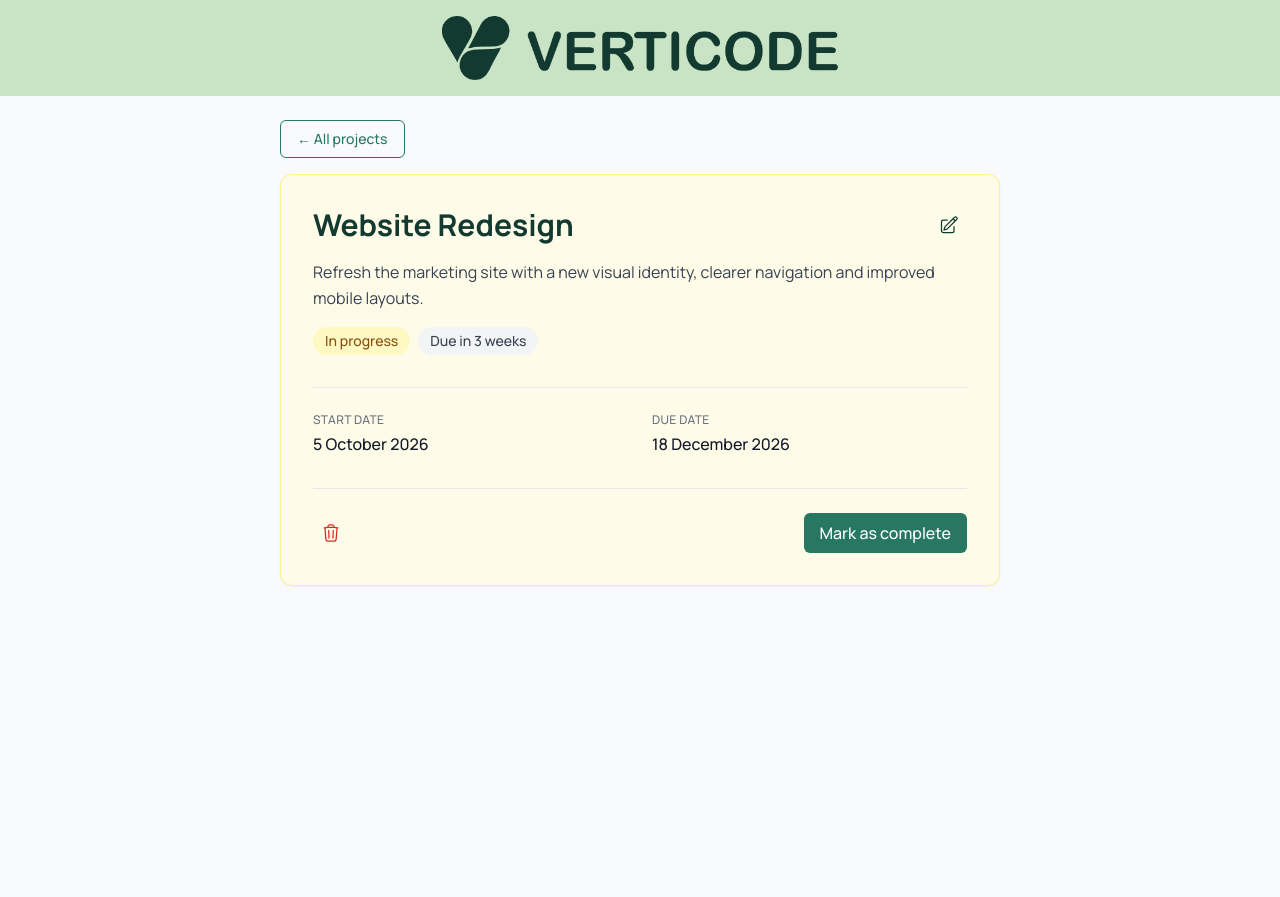
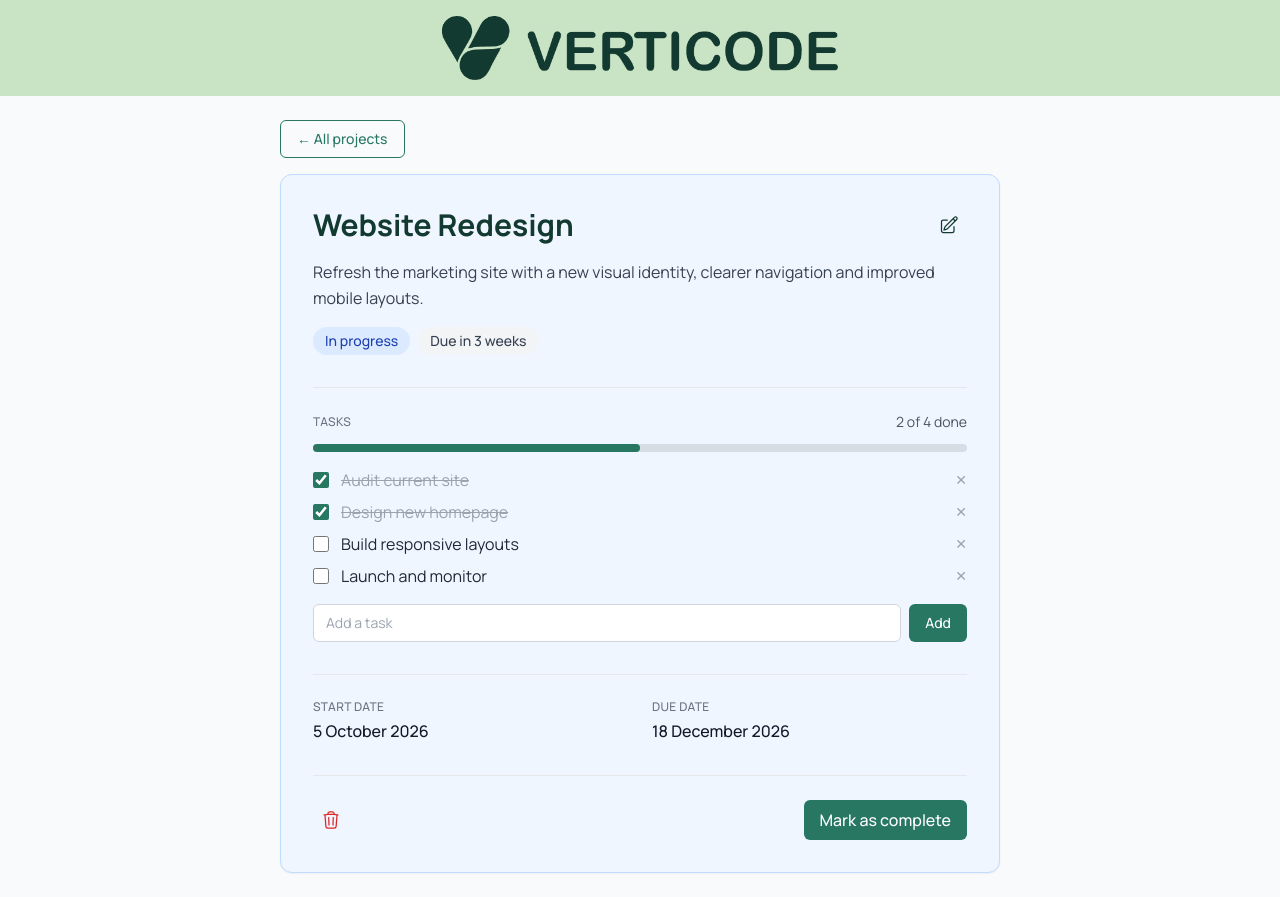
Before and after one commit to amorourke/Verticode-tech-test, a React (Vite) app: page /projects/1 in a window 1280 px wide. Before the commit the page ends 800 px from the top, so only its background shows below. Built offline with nearby package versions, Linux system fonts and the light colour scheme.

Commit message:
add task completion bar and functionality

```diff
--- a/src/components/ProjectDetails.tsx
+++ b/src/components/ProjectDetails.tsx
@@ -1,10 +1,14 @@
-import { useState } from "react";
+import { useState, type FormEvent } from "react";
 import { Link, useParams } from "react-router-dom";
-import { ProjectStatus, type IProject } from "../models/Project";
+import { ProjectStatus, type IProject, type ITask } from "../models/Project";
 import ProjectForm from "./ProjectForm";
 import { formatDate } from "../utils/formatDate";
 import { DUE_DATE_TONE_STYLES, getDueDateLabel } from "../utils/getDueDateLabel";
+import { createTask, getTaskProgress, removeTask, toggleTask } from "../utils/tasks";
 import { OVERDUE_BORDER, STATUS_STYLES } from "../styles/statusStyles";
+
+
+
 
 const PILL = "rounded-full px-3 py-1 text-sm font-medium";
 const CARD_LAYOUT = "mt-4 rounded-xl border p-6 shadow-sm sm:p-8";
@@ -25,6 +29,7 @@ export default function ProjectDetails({ projects, onDelete, onUpdate }: Project
 
   const [editingId, setEditingId] = useState<string | null>(null);
   const [justCompletedId, setJustCompletedId] = useState<string | null>(null);
+  const [newTaskTitle, setNewTaskTitle] = useState("");
 
   if (!project) {
     return (
@@ -51,6 +56,20 @@ export default function ProjectDetails({ projects, onDelete, onUpdate }: Project
   function undoComplete() {
     onUpdate({ ...project!, status: ProjectStatus.InProgress });
     setJustCompletedId(null);
+  }
+
+  const tasks = project.tasks ?? [];
+  const progress = getTaskProgress(tasks);
+
+  function updateTasks(updatedTasks: ITask[]) {
+    onUpdate({ ...project!, tasks: updatedTasks });
+  }
+
+  function handleAddTask(event: FormEvent<HTMLFormElement>) {
+    event.preventDefault();
+    if (!newTaskTitle.trim()) return;
+    updateTasks([...tasks, createTask(newTaskTitle)]);
+    setNewTaskTitle("");
   }
 
   return (
@@ -97,6 +116,64 @@ export default function ProjectDetails({ projects, onDelete, onUpdate }: Project
               </span>
             )}
           </div>
+
+          <div className="mt-8 border-t border-gray-200 pt-6">
+          <div className="flex items-center justify-between">
+            <h2 className="text-xs font-medium uppercase tracking-wide text-gray-500">Tasks</h2>
+            {progress && <span className="text-sm text-gray-600">{progress.done} of {progress.total} done</span>}
+          </div>
+
+          {progress && (
+            <div
+              role="progressbar"
+              aria-label="Task progress"
+              aria-valuenow={progress.percent}
+              aria-valuemin={0}
+              aria-valuemax={100}
+              className="mt-3 h-2 rounded-full bg-black/10">
+              <div
+                className="h-full rounded-full bg-green-500 transition-[width] duration-300"
+                style={{ width: `${progress.percent}%` }}
+              />
+            </div>
+          )}
+
+          <ul className="mt-4 flex flex-col gap-2">
+            {tasks.map((task) => (
+              <li key={task.id} className="flex items-center justify-between gap-3">
+                <label className="flex items-center gap-3">
+                  <input
+                    type="checkbox"
+                    checked={task.completed}
+                    onChange={() => updateTasks(toggleTask(tasks, task.id))}
+                    className="h-4 w-4 accent-green-500"
+                  />
+                  <span className={task.completed ? "text-gray-400 line-through" : "text-gray-800"}>{task.name}</span>
+                </label>
+                <button
+                  type="button"
+                  onClick={() => updateTasks(removeTask(tasks, task.id))}
+                  aria-label={`Delete task ${task.name}`}
+                  className="text-sm text-gray-400 hover:text-red-600">
+                  ✕
+                </button>
+              </li>
+            ))}
+          </ul>
+
+          <form onSubmit={handleAddTask} className="mt-4 flex gap-2">
+            <input
+              value={newTaskTitle}
+              onChange={(e) => setNewTaskTitle(e.target.value)}
+              placeholder="Add a task"
+              aria-label="New task"
+              className="flex-1 rounded-md border border-gray-300 bg-white px-3 py-2 text-sm"
+            />
+            <button type="submit" className="rounded-md bg-green-500 px-4 py-2 text-sm font-medium text-white hover:bg-green-600">
+              Add
+            </button>
+          </form>
+        </div>
 
           <dl className="mt-8 grid gap-6 border-t border-gray-200 pt-6 sm:grid-cols-2">
             <div>
--- a/src/components/ProjectForm.tsx
+++ b/src/components/ProjectForm.tsx
@@ -35,6 +35,7 @@ export default function ProjectForm({
       startDate,
       dueDate: dueDate || undefined,
       status,
+      tasks: initialValues?.tasks,
     };
 
     const newErrors = validateProject(project);
--- a/src/components/ProjectList.tsx
+++ b/src/components/ProjectList.tsx
@@ -11,6 +11,7 @@ import { DUE_DATE_TONE_STYLES, getDueDateLabel } from "../utils/getDueDateLabel"
 import { STATUS_DISPLAY_ORDER, sortProjects } from "../utils/sortProjects";
 import { formatDate } from "../utils/formatDate";
 import { OVERDUE_BORDER, STATUS_STYLES } from "../styles/statusStyles";
+import { getTaskProgress } from "../utils/tasks";
 
 const LABEL = "mb-1 block text-xs font-medium";
 const SELECT = "w-full rounded-md border border-gray-300 px-2.5 py-1.5 text-sm";
@@ -141,6 +142,8 @@ export default function ProjectList({ projects }: ProjectListProps) {
                   const dueDateLabel = getDueDateLabel(project);
                   const styles = STATUS_STYLES[project.status];
                   const isOverdue = dueDateLabel?.tone === "overdue";
+                  const progress = getTaskProgress(project.tasks);
+
                   return (
                     <li key={project.id}>
                       <Link
@@ -148,8 +151,22 @@ export default function ProjectList({ projects }: ProjectListProps) {
                         className={`flex h-full flex-col rounded-3xl border p-6 shadow-sm transition-all duration-200 hover:scale-[1.03] hover:shadow-xl ${styles.card} ${styles.cardHover} ${
                           isOverdue ? OVERDUE_BORDER : styles.border
                         }`}>
+
                         <span className="line-clamp-2 text-lg font-bold text-gray-900">{project.name}</span>
                         <span className="mt-2 line-clamp-2 text-sm text-gray-600">{project.description}</span>
+
+                        {progress && (
+                          <span className="mt-4 flex items-center gap-2">
+                            <span className="h-1.5 flex-1 rounded-full bg-black/10">
+                              <span
+                                className="block h-full rounded-full bg-green-500"
+                                style={{ width: `${progress.percent}%` }}
+                              />
+                            </span>
+                            <span className="text-xs text-gray-500">{progress.done}/{progress.total}</span>
+                          </span>
+                        )}
+
                         <span className="mt-auto flex items-end justify-between gap-3 pt-4">
                           <span className="text-xs text-gray-500">
                             {project.dueDate ? `Due ${formatDate(project.dueDate, "short")}` : "No due date"}
--- a/src/data/mockProjects.ts
+++ b/src/data/mockProjects.ts
@@ -9,6 +9,12 @@ export const mockProjects: IProject[] = [
     startDate: "2026-10-05",
     dueDate: "2026-12-18",
     status: ProjectStatus.InProgress,
+    tasks: [
+      { id: "1-1", name: "Audit current site", completed: true },
+      { id: "1-2", name: "Design new homepage", completed: true },
+      { id: "1-3", name: "Build responsive layouts", completed: false },
+      { id: "1-4", name: "Launch and monitor", completed: false },
+    ],
   },
   {
     id: "2",
@@ -18,6 +24,10 @@ export const mockProjects: IProject[] = [
     startDate: "2027-01-11",
     dueDate: "2027-03-26",
     status: ProjectStatus.NotStarted,
+    tasks: [
+      { id: "2-1", name: "Gather requirements", completed: false },
+      { id: "2-2", name: "Draft setup flow", completed: false },
+    ],
   },
   {
     id: "3",
@@ -27,6 +37,11 @@ export const mockProjects: IProject[] = [
     startDate: "2026-07-06",
     dueDate: "2026-09-25",
     status: ProjectStatus.Complete,
+    tasks: [
+      { id: "3-1", name: "Review access controls", completed: true },
+      { id: "3-2", name: "Update dependencies", completed: true },
+      { id: "3-3", name: "Fix high-priority findings", completed: true },
+    ],
   },
   {
     id: "4",
@@ -44,6 +59,11 @@ export const mockProjects: IProject[] = [
     startDate: "2026-09-14",
     dueDate: "2026-11-13",
     status: ProjectStatus.InProgress,
+    tasks: [
+      { id: "5-1", name: "Map existing subscriptions", completed: true },
+      { id: "5-2", name: "Set up new payment provider", completed: false },
+      { id: "5-3", name: "Migrate customer data", completed: false },
+    ],
   },
   {
     id: "6",
@@ -53,6 +73,12 @@ export const mockProjects: IProject[] = [
     startDate: "2026-11-02",
     dueDate: "2026-11-28",
     status: ProjectStatus.InProgress,
+    tasks: [
+      { id: "6-1", name: "Write email copy", completed: true },
+      { id: "6-2", name: "Design landing page", completed: true },
+      { id: "6-3", name: "Schedule social posts", completed: true },
+      { id: "6-4", name: "Final sign-off", completed: false },
+    ],
   },
   {
     id: "7",
@@ -71,6 +97,13 @@ export const mockProjects: IProject[] = [
     startDate: "2026-11-09",
     dueDate: "2026-11-24",
     status: ProjectStatus.InProgress,
+    tasks: [
+      { id: "8-1", name: "Collect financials", completed: true },
+      { id: "8-2", name: "Pull product metrics", completed: true },
+      { id: "8-3", name: "Add hiring update", completed: true },
+      { id: "8-4", name: "Build slides", completed: true },
+      { id: "8-5", name: "Rehearse presentation", completed: false },
+    ],
   },
   {
     id: "9",
@@ -80,6 +113,11 @@ export const mockProjects: IProject[] = [
     startDate: "2026-11-17",
     dueDate: "2026-11-25",
     status: ProjectStatus.InProgress,
+    tasks: [
+      { id: "9-1", name: "Define priority tags", completed: true },
+      { id: "9-2", name: "Set up routing rules", completed: false },
+      { id: "9-3", name: "Train support team", completed: false },
+    ],
   },
   {
     id: "10",
@@ -98,6 +136,10 @@ export const mockProjects: IProject[] = [
     startDate: "2026-08-03",
     dueDate: "2026-10-16",
     status: ProjectStatus.Complete,
+    tasks: [
+      { id: "11-1", name: "Update logo rules", completed: true },
+      { id: "11-2", name: "Finalise colour palette", completed: true },
+    ],
   },
   {
     id: "12",
--- a/src/styles/statusStyles.ts
+++ b/src/styles/statusStyles.ts
@@ -17,11 +17,11 @@ export const STATUS_STYLES: Record<ProjectStatus, StatusStyle> = {
     dot: "bg-gray-400",
   },
   [ProjectStatus.InProgress]: {
-    card: "bg-yellow-50",
-    cardHover: "hover:bg-yellow-100",
-    border: "border-yellow-200",
-    badge: "bg-yellow-100 text-yellow-800",
-    dot: "bg-yellow-500",
+    card: "bg-blue-50",
+    cardHover: "hover:bg-blue-100",
+    border: "border-blue-200",
+    badge: "bg-blue-100 text-blue-800",
+    dot: "bg-blue-500",
   },
   [ProjectStatus.Complete]: {
     card: "bg-light-green-400/50",
--- /dev/null
+++ b/src/utils/tasks.ts
@@ -0,0 +1,19 @@
+import type { ITask } from "../models/Project";
+
+export function createTask(name: string): ITask {
+  return { id: crypto.randomUUID(), name: name.trim(), completed: false };
+}
+
+export function toggleTask(tasks: ITask[], taskId: string): ITask[] {
+  return tasks.map((task) => (task.id === taskId ? { ...task, completed: !task.completed } : task));
+}
+
+export function removeTask(tasks: ITask[], taskId: string): ITask[] {
+  return tasks.filter((task) => task.id !== taskId);
+}
+
+export function getTaskProgress(tasks: ITask[] = []) {
+  if (tasks.length === 0) return null;
+  const done = tasks.filter((task) => task.completed).length;
+  return { done, total: tasks.length, percent: Math.round((done / tasks.length) * 100) };
+}
```
Also changed, not shown: src/models/Project.ts (+7 -0 lines), 1 other file (tests, documents, lock files or other folders).
